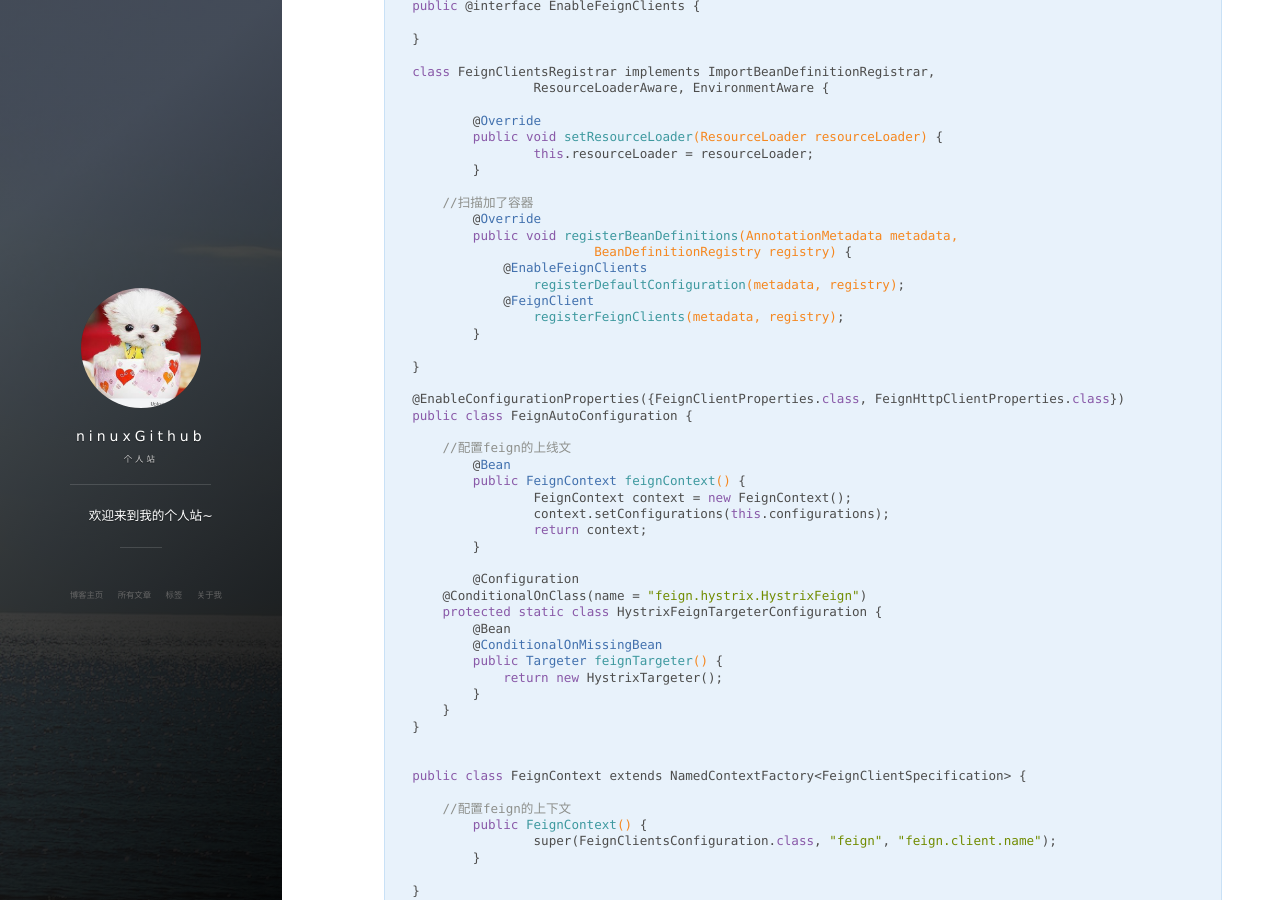
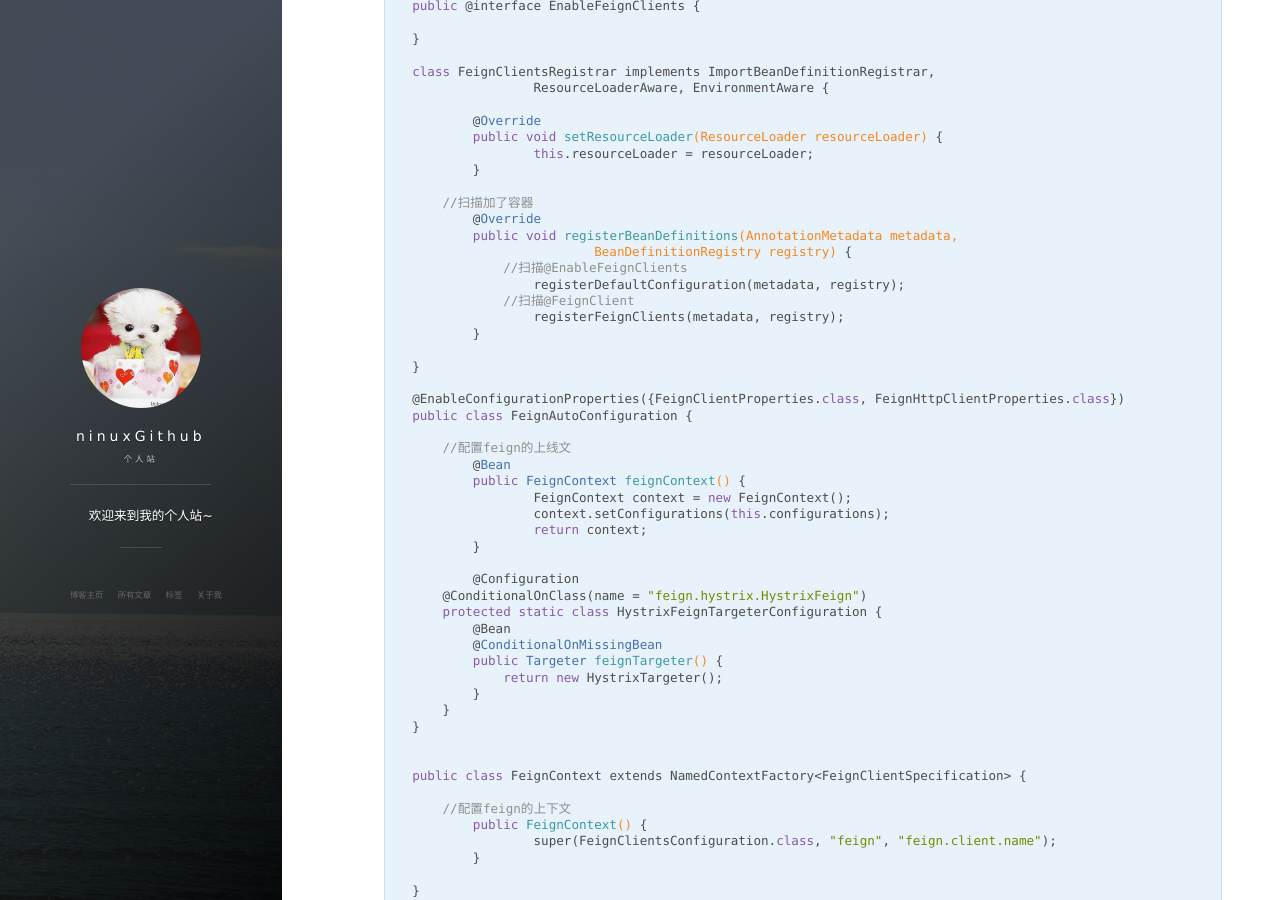
Before and after one commit to ninuxGithub/ninuxGithub.github.io, a Jekyll site: the page built from _posts/springcloud/2019-08-02-feignRun.md, in a window 1280 px wide and 900 px high, scrolled down 1079 px. Built offline with Jekyll 4.4.1, drawn with Linux system fonts in a browser that asks for light colours; nearby versions of some CDN libraries; comment, search, counter and statistics services are not loaded.

Commit message:
'modify'

```diff
--- a/_posts/springcloud/2019-08-02-feignRun.md
+++ b/_posts/springcloud/2019-08-02-feignRun.md
@@ -73,9 +73,9 @@ class FeignClientsRegistrar implements ImportBeanDefinitionRegistrar,
 	@Override
 	public void registerBeanDefinitions(AnnotationMetadata metadata,
 			BeanDefinitionRegistry registry) {
-	    @EnableFeignClients
+	    //扫描@EnableFeignClients
 		registerDefaultConfiguration(metadata, registry);
-	    @FeignClient
+	    //扫描@FeignClient
 		registerFeignClients(metadata, registry);
 	}
 
```
